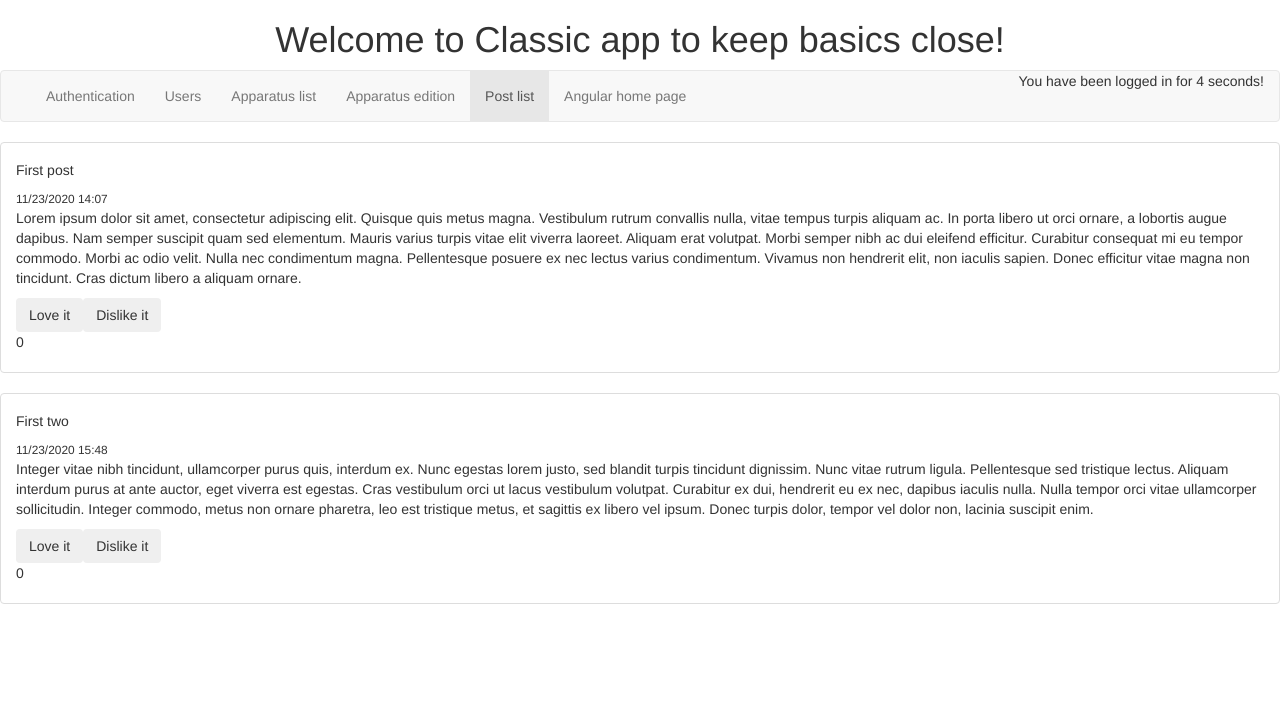
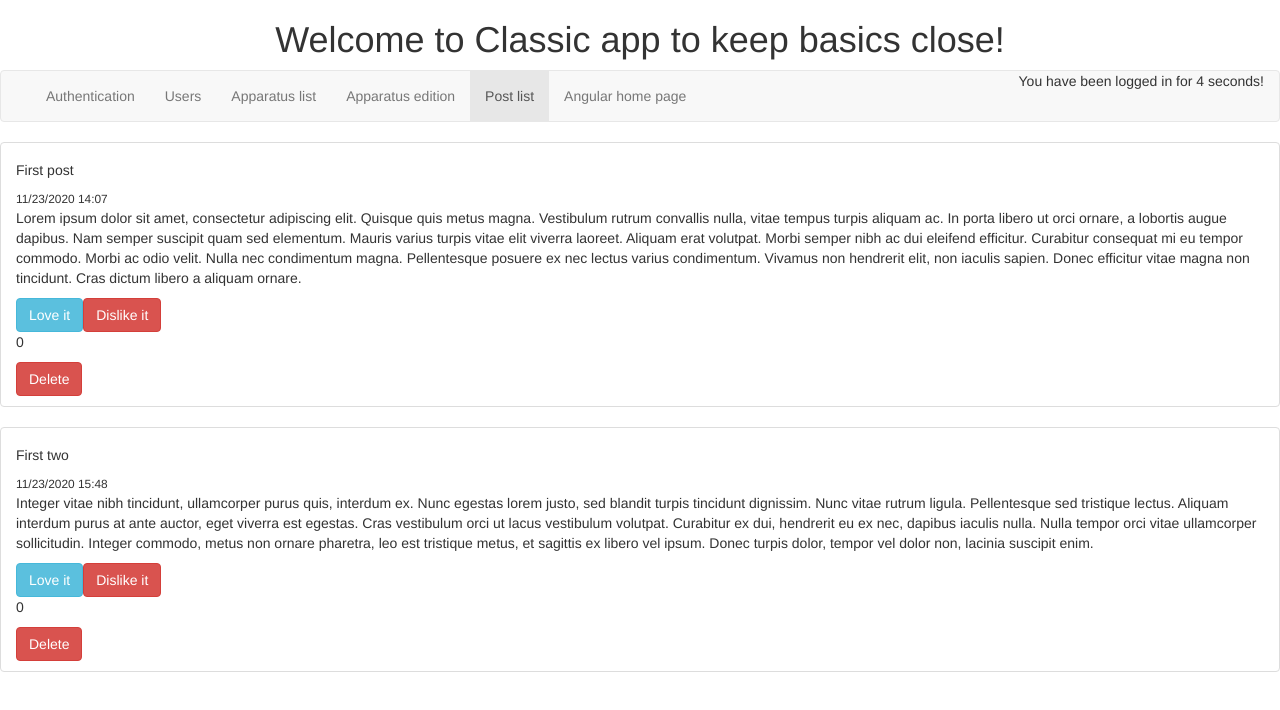
Before and after one commit to BenoitBoucounaud/angular_site, an Angular app in the folder base-site/: page /app-home/post-list in a window 1280 px wide. Shown: the top 710 px of the page. Built offline with nearby package versions, Linux system fonts and the light colour scheme.

Commit message:
add button delete post

```diff
--- a/base-site/src/app/components/post/post.component.html
+++ b/base-site/src/app/components/post/post.component.html
@@ -1,11 +1,13 @@
 <li [ngClass]="{'list-group-item': true}">
     <div class="d-flex w-100 justify-content-between">
-        <h5 class="mb-1">{{post.title}}</h5>
+        <h5 class="fs-3 fw-bold">{{post.title}}</h5>
         <small>{{post.created_at}}</small>
     </div>
-    <p class="mb-1"> {{post.content}}</p>
+    <p class="fs-6"> {{post.content}}</p>
     <!-- TODO make this button a toggle btn to increment loveIt -->
-    <button class="btn btn-outline-info" (click)="updateLikes('add')">Love it </button>
-    <button class="btn btn-outline-danger" (click)="updateLikes('delete')">Dislike it </button>
+    <button class="btn btn-info" (click)="updateLikes('add')">Love it </button>
+    <button class="btn btn-danger" (click)="updateLikes('delete')">Dislike it </button>
     <p> {{post.loveIt}} </p>
+
+    <button class="btn btn-danger" (click)="deletePost()">Delete</button>
 </li>
--- a/base-site/src/app/components/post/post.component.ts
+++ b/base-site/src/app/components/post/post.component.ts
@@ -1,6 +1,7 @@
 import { NONE_TYPE } from '@angular/compiler';
 import { Component, Input, OnInit } from '@angular/core';
 import { Post } from 'src/app/models/Post.model';
+import { PostsServices } from 'src/app/services/posts.service';
 
 @Component({
     selector: 'app-post',
@@ -10,13 +11,14 @@ import { Post } from 'src/app/models/Post.model';
 export class PostComponent implements OnInit {
 
     @Input() post: Post = {
+        "id": 0,
         "title": "",
         "content": "",
         "loveIt": 0,
         "created_at": new Date("11/23/2020 14:07")
     };
 
-    constructor() {
+    constructor(private postsService: PostsServices) {
     }
 
     ngOnInit(): void {
@@ -28,5 +30,10 @@ export class PostComponent implements OnInit {
             this.post.loveIt++
         else
             this.post.loveIt--
+        this.postsService.updatePost(this.post);
+    }
+
+    deletePost() {
+        this.postsService.deletePost(this.post);
     }
 }
```
